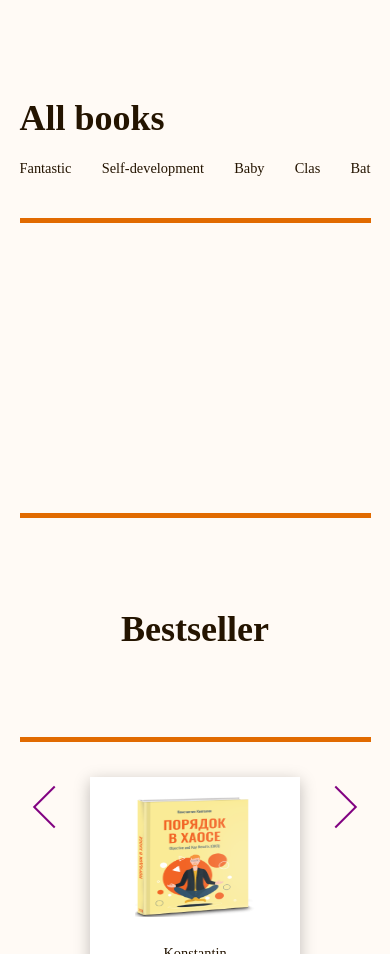
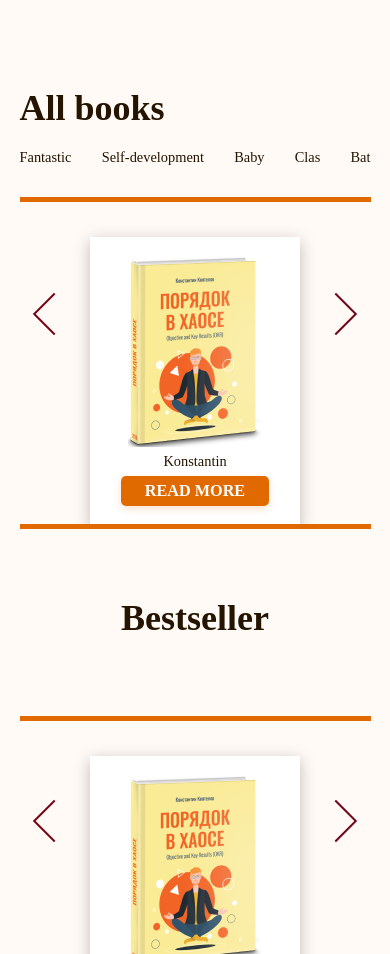
Before and after one commit to moonle-js/thirdtemplate, a plain HTML site: page pages/catalog.html in a window 390 px wide. Shown: the part 66-1020 px from the top of the page. Drawn offline with Linux system fonts and the light colour scheme; a web font is replaced by a local one.

Commit message:
Ctalog page styles

```diff
--- a/assets/css/catalog_page/first_section.css
+++ b/assets/css/catalog_page/first_section.css
@@ -75,8 +75,9 @@
         }
             .sec_1 .sec_1_books .book img,
             .sec_2 .sec_1_books .book img{
-                width: 200px;
-                height: 220px;
+                max-width: 200px;
+                box-sizing: border-box;
+                max-height: 260px !important;
                 padding: 30px 30px;
             }
             .sec_1 .sec_1_books .book .book_name,
@@ -155,7 +156,7 @@
     .sec_1_books{
         border-top: 5px solid var(--orange_background);
         border-bottom: 5px solid var(--orange_background);
-        max-height: 300px;
+        max-height: 332px;
         flex-direction: column;
         overflow-x: hidden;
     }
@@ -164,13 +165,13 @@
             min-width: 60%;
             margin-top: 10%;
             margin-bottom: 10%;
-            display: flex;
+            justify-content: center;
         }
-            .sec_1_books .book img{
-                padding: 0px !important;
+            .sec_1_books .book .book_image{
+                padding: 0 !important;
                 margin: 0;
                 max-width: 120px;
-                max-height: 120px;
+                min-height: 140px;
             }
 }
 
@@ -204,17 +205,31 @@
     height: 30px;
     border: none;
     background: transparent;
-    border-top: 2px solid purple;
-    border-right: 2px solid purple;
+    border-top: 2px solid var(--red_text);
+    border-right: 2px solid var(--red_text);
 }
 
 #secondCatalogLeft{
     position: absolute;
     left: 10%;
+    margin-top: 7%;
     transform: rotateZ(-135deg);
 }
 #secondCatalogRight{
     transform: rotateZ(45deg);
     right: 10%;
+    margin-top: 7%;
     position: absolute;
 }
+#firstCatalogLeft{
+    position: absolute;
+    margin-top: 7%;
+    left: 10%;
+    transform: rotateZ(-135deg);
+}
+#firstCatalogRight{
+    transform: rotateZ(45deg);
+    margin-top: 7%;
+    right: 10%;
+    position: absolute;
+}
--- a/assets/javascript/catalogSwiper.js
+++ b/assets/javascript/catalogSwiper.js
@@ -25,12 +25,9 @@ var array = [
         'index'     :   4,
     },
 ]
-
-
-
-var message = array.filter(a => a.index < 3).map( a => `
+var firstMessage = array.filter(a => a.index < 3).map( a => `
         <div class="book">
-        <img src="${a.link}" alt="book_one">
+        <img class='book_image' src="${a.link}" alt="book_one">
         <p class="book_name">
             ${a.name}
         </p>
@@ -39,10 +36,79 @@ var message = array.filter(a => a.index < 3).map( a => `
         </button>
         </div>
 `).join('');
+
+var message = array.filter(a => a.index < 3).map( a => `
+        <div class="book">
+        <img class='book_image' src="${a.link}" alt="book_one">
+        <p class="book_name">
+            ${a.name}
+        </p>
+        <button>
+            Read more
+        </button>
+        </div>
+`).join('');
+
 document.querySelector('#secondCatalog').innerHTML = message;
+document.querySelector('#firstCatalog').innerHTML = message;
 
 
 var newArr = array.filter(a => a.index < 3).map(a => a);
+var firstnewArr = array.filter(a => a.index < 3).map(a => a);
+
+document.querySelector('#firstCatalogLeft').onclick = function(){
+    if((firstnewArr[firstnewArr.length-1].index) !== array[array.length - 1].index){
+        firstnewArr.shift();
+        firstnewArr.push(array[firstnewArr[firstnewArr.length-1].index+1]);
+    }
+
+    // ------------------
+    var firstMessage = firstnewArr.map( a => `
+        <div class="book">
+        <img class='book_image' src="${a.link}" alt="book_one">
+        <p class="book_name">
+            ${a.name}
+        </p>
+        <button>
+            Read more
+        </button>
+        </div>
+`).join('');
+
+
+document.querySelector('#firstCatalog').innerHTML = firstMessage;
+}
+
+document.querySelector('#firstCatalogRight').onclick = function(){
+    if(firstnewArr[0].index !== array[0].index){
+        firstnewArr.pop();
+        firstnewArr.unshift(array[firstnewArr[0].index-1]);
+    }
+
+    // -----------------
+    var firstMessage = firstnewArr.map( a => `
+        <div class="book">
+        <img class="book_image" src="${a.link}" alt="book_one">
+        <p class="book_name">
+            ${a.name}
+        </p>
+        <button>
+            Read more
+        </button>
+        </div>
+`).join('');
+
+
+document.querySelector('#firstCatalog').innerHTML = firstMessage;
+}
+
+
+
+
+
+
+
+
 
 // Onclick when clicking left
 
@@ -55,7 +121,7 @@ document.querySelector('#secondCatalogLeft').onclick = function(){
     // ------------------
     var message = newArr.map( a => `
         <div class="book">
-        <img src="${a.link}" alt="book_one">
+        <img class='book_image' src="${a.link}" alt="book_one">
         <p class="book_name">
             ${a.name}
         </p>
@@ -80,7 +146,7 @@ document.querySelector('#secondCatalogRight').onclick = function(){
     // -----------------
     var message = newArr.map( a => `
         <div class="book">
-        <img src="${a.link}" alt="book_one">
+        <img class="book_image" src="${a.link}" alt="book_one">
         <p class="book_name">
             ${a.name}
         </p>
--- a/pages/catalog.html
+++ b/pages/catalog.html
@@ -148,7 +148,8 @@
             <div id="firstCatalog" class="sec_1_books">
 
             </div>
-
+            <button id="firstCatalogLeft" class="move_buttons"></button>
+            <button id="firstCatalogRight" class="move_buttons"></button>
         </section>
         <!-- End of All Books Section -->
         <!-- Now we start to create section with best seller books - it will
```
